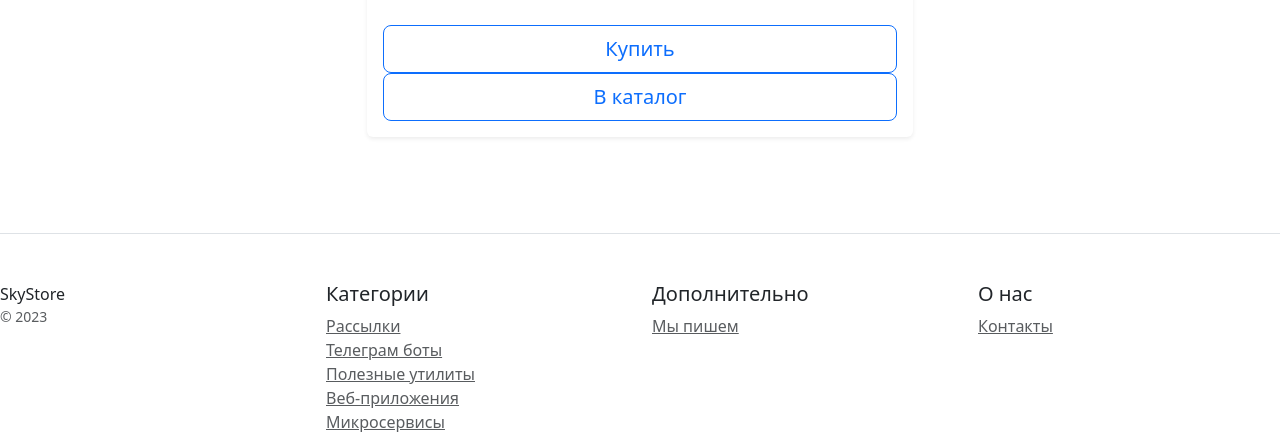
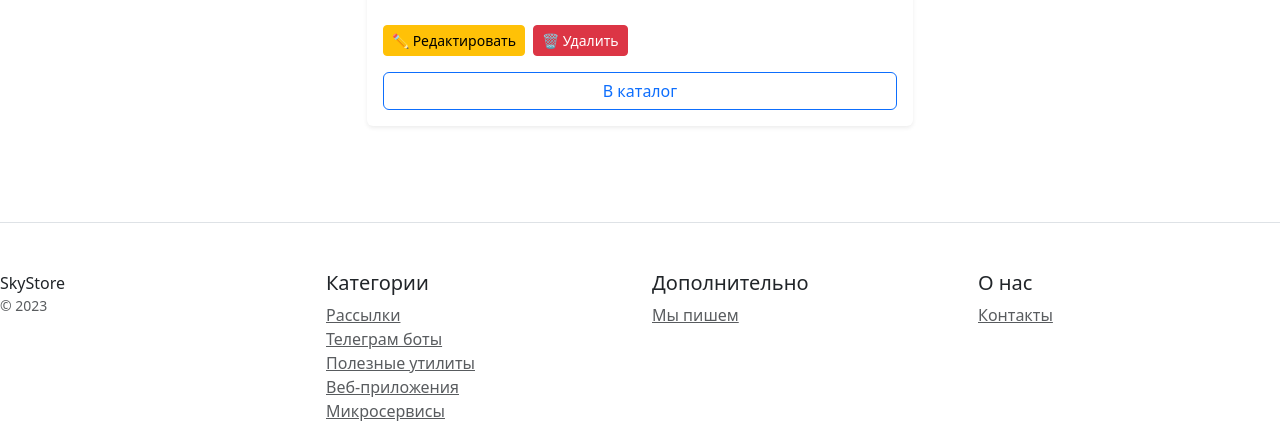
Before and after one commit to fess88888/DjangoProject, a Django app: template catalog/templates/catalog/product_detail.html in a window 1280 px wide. Shown: the part 890-1322 px from the top of the page. Run offline with Django 5.2, Linux system fonts and the light colour scheme; the template is opened without the code that fills it: values that come from a table or form of the project are taken from there, others are empty; data comes from the database, SQL or seed files in the repository; parts of the project's set-up code (start-up, migrations or seed data) failed here and were passed over.

Commit message:
add html

```diff
--- a/catalog/templates/catalog/product_detail.html
+++ b/catalog/templates/catalog/product_detail.html
@@ -4,11 +4,9 @@
 
 {% block content %}
 <div class="container py-5">
-    <!-- Карточка товара на всю ширину -->
     <div class="row justify-content-center">
         <div class="col-12 col-md-8 col-lg-6">
             <div class="card box-shadow shadow-sm border-0">
-                <!-- Картинка на всю ширину карточки -->
                 {% if product.picture %}
                     <img src="{{ product.picture.url }}" class="card-img-top" alt="{{ product.product_name }}" style="height: 300px; object-fit: cover;">
                 {% else %}
@@ -23,14 +21,29 @@
 
                 <div class="card-body">
                     <h3 class="card-title pricing-card-title fw-bold">Цена: {{ product.price|floatformat:0 }} RUB</h3>
-
                     <h5 class="card-title text-secondary">Категория: {{ product.category }}</h5>
 
                     <ul class="list-unstyled mt-3 mb-4 text-start">
                         <li>Описание: {{ product.product_description }}</li>
                     </ul>
-                    <a href="{% url 'catalog:product_detail' pk=product.pk %}" class="btn btn-lg btn-outline-primary w-100">Купить</a>
-                    <a href="{% url 'catalog:home' %}" class="btn btn-lg btn-outline-primary w-100">В каталог</a>
+
+                    <!-- Кнопки действий -->
+                    <div class="d-flex gap-2 mb-3">
+                        <!-- Кнопка редактирования -->
+                        <a href="{% url 'catalog:product_update' pk=product.pk %}" class="btn btn-warning btn-sm">
+                            ✏️ Редактировать
+                        </a>
+
+                        <!-- Кнопка удаления -->
+                        <a href="{% url 'catalog:product_delete' pk=product.pk %}" class="btn btn-danger btn-sm">
+                            🗑️ Удалить
+                        </a>
+                    </div>
+
+                    <!-- Основные кнопки -->
+                    <a href="{% url 'catalog:home' %}" class="btn btn-outline-primary w-100">
+                        В каталог
+                    </a>
                 </div>
             </div>
         </div>
```
Also changed, not shown: catalog/templates/catalog/product_list.html (+26 -7 lines), media/blog/previews/SLUG_FM20kGN.jpeg (deleted).
